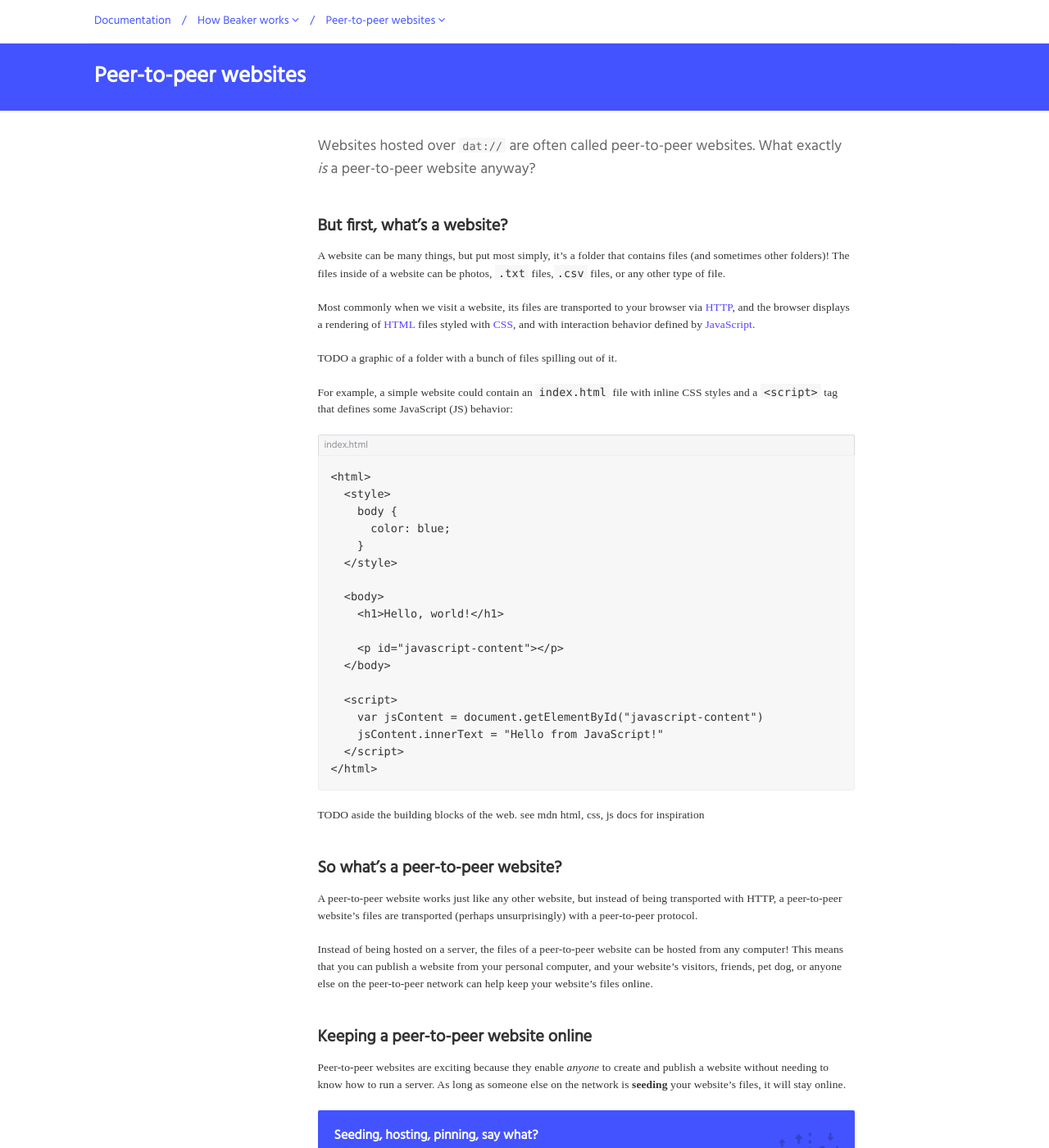
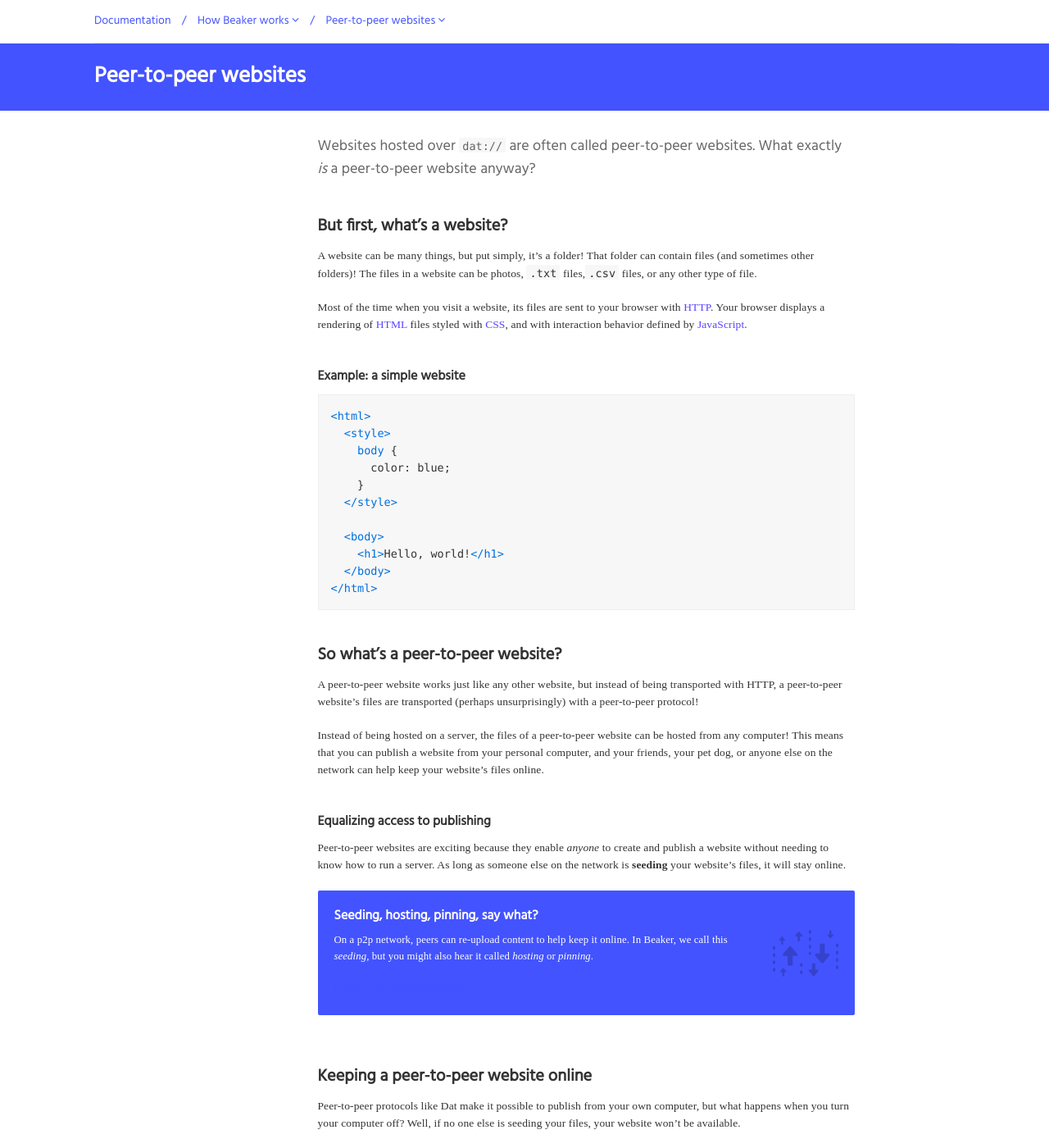
Before and after one commit to beakerbrowser/beakerbrowser.com, a Jekyll site: the page built from _docs/how-beaker-works/peer-to-peer-websites.md, in a window 1280 px wide and 1400 px high. Shown: the whole window at 82% size. Built offline with Jekyll 4.4.1, drawn with Linux system fonts in a browser that asks for light colours; some web fonts are replaced; some of the changed text lies outside the part shown.

Commit message:
Update how beaker works/p2p websites

````diff
--- a/_docs/how-beaker-works/peer-to-peer-websites.md
+++ b/_docs/how-beaker-works/peer-to-peer-websites.md
@@ -11,26 +10,16 @@ order: 3
 
 ## But first, what's a website?
 
-A website can be many things, but put most simply, it's a folder that contains
-files (and sometimes other folders)! The files inside of a website can be
-photos, `.txt` files,`.csv` files, or any other type of file.
+A website can be many things, but put simply, it's a folder! That folder can contain files (and sometimes other folders)! The files in a website can be photos, `.txt` files,`.csv` files, or any other type of file.
 
-Most commonly when we visit a website, its files are transported to your browser
-via [HTTP](https://developer.mozilla.org/en-US/docs/Web/http), and the browser
-displays a rendering of
-[HTML](https://developer.mozilla.org/en-US/docs/Web/HTML) files styled with
-[CSS](https://developer.mozilla.org/en-US/docs/Learn/Getting_started_with_the_web/CSS_basics),
-and with interaction behavior defined by
-[JavaScript](https://developer.mozilla.org/en-US/docs/Learn/JavaScript/First_steps/What_is_JavaScript).
+Most of the time when you visit a website, its files are sent to your browser with [HTTP](https://developer.mozilla.org/en-US/docs/Web/http). Your browser displays a rendering of [HTML](https://developer.mozilla.org/en-US/docs/Web/HTML) files styled with [CSS](https://developer.mozilla.org/en-US/docs/Learn/Getting_started_with_the_web/CSS_basics), and with interaction behavior defined by [JavaScript](https://developer.mozilla.org/en-US/docs/Learn/JavaScript/First_steps/What_is_JavaScript).
 
-TODO a graphic of a folder with a bunch of files spilling out of it.
+<!-- TODO would be cool to have a graphic with a mockup of a website's file structure -->
 
-For example, a simple website could contain an `index.html` file
-with inline CSS styles and a `<script>` tag that defines some JavaScript (JS)
-behavior:
 
-<figcaption class="code">index.html</figcaption>
-```
+### Example: a simple website
+
+```html
 <html>
   <style>
     body {
@@ -40,63 +29,38 @@ behavior:
 
   <body>
     <h1>Hello, world!</h1>
-
-    <p id="javascript-content"></p>
   </body>
-
-  <script>
-    var jsContent = document.getElementById("javascript-content")
-    jsContent.innerText = "Hello from JavaScript!"
-  </script>
 </html>
 ```
 
-TODO aside the building blocks of the web. see mdn html, css, js docs for inspiration
+<!-- TODO aside  with the three building blocks of  the web -->
 
 ## So what's a peer-to-peer website?
 
 A peer-to-peer website works just like any other website, but instead of being
 transported with HTTP, a peer-to-peer website's files are transported
-(perhaps unsurprisingly) with a peer-to-peer protocol.
+(perhaps unsurprisingly) with a peer-to-peer protocol!
 
-Instead of being hosted on a server, the files of a peer-to-peer website can be
-hosted from any computer! This means that you can publish a website from your personal
-computer, and your website's visitors, friends, pet dog, or anyone else on the
-peer-to-peer network can help keep your website's files online.
+Instead of being hosted on a server, the files of a peer-to-peer website can be hosted from any computer! This means that you can publish a website from your personal computer, and your friends, your pet dog, or anyone else on the network can help keep your website's files online.
+
+<!-- TODO we really need a graphic here -->
+
+### Equalizing access to publishing
+
+Peer-to-peer websites are exciting because they enable *anyone* to create and publish a website without needing to know how to run a server. As long as someone else on the network is **seeding** your website's files, it will stay online.
+
+{% include seeding-aside.html %}
 
 ## Keeping a peer-to-peer website online
 
-Peer-to-peer websites are exciting because they enable *anyone*
-to create and publish a website without needing to know how to run a server.
-As long as someone else on the network is **seeding** your website's files, it
-will stay online.
-
-<aside>
-  <div>
-    <h3 class="title">Seeding, hosting, pinning, say what?</h3>
-
-    <p>
-      On a p2p network, peers can re-upload the content they download.
-      In Beaker, we call this  <strong>seeding</strong>, but you might also hear
-      it called <strong>hosting</strong> or <strong>pinning</strong>.
-    </p>
-  </div>
-
-  <img class="icon" src="/img/icon/seeding.svg" />
-</aside>
-
-But what happens if your friends shut off their computers and no one is online
-to help seed your website's files? Sadly, your website won't be accessible. If
-you've ever used BitTorrent, you probably remember what it's like to download
-a file without any active seeders.
+Peer-to-peer protocols like Dat make it possible to publish from your own computer, but what happens when you turn your computer off? Well, if no one else is seeding your files, your website won't be available.
 
 ### Other ways to seed a peer-to-peer website
 
-It's not practical to keep your laptop always on, but don't worry! There are
-other ways to keep your website's files online:
+It's not  practical to keep your laptop on all the time, but don't worry! There are plenty of other ways to keep your website's files online:
 
-- Ask your friends to help seed your website
+- Ask a friend to help seed your website
 - Share your website's URL with a seeding service like [Hashbase](https://hashbase.io)
-- Or if you're feeling ambitious, set up your own seeding software like [dathttpd](https://github.com/beakerbrowser/dathttpd)
+- Or if you're feeling ambitious, set up your own seeding server like [`homebase`](https://github.com/beakerbrowser/dathttpd)
 
-TODO prompt the peron to create their first p2p website
+<!-- TODO prompt ot create first website -->
````
Also changed, not shown: other parts of _docs/how-beaker-works/peer-to-peer-websites.md (+0 -1 lines), _docs/how-beaker-works/usesthis.md (deleted, +0 -6 lines).
